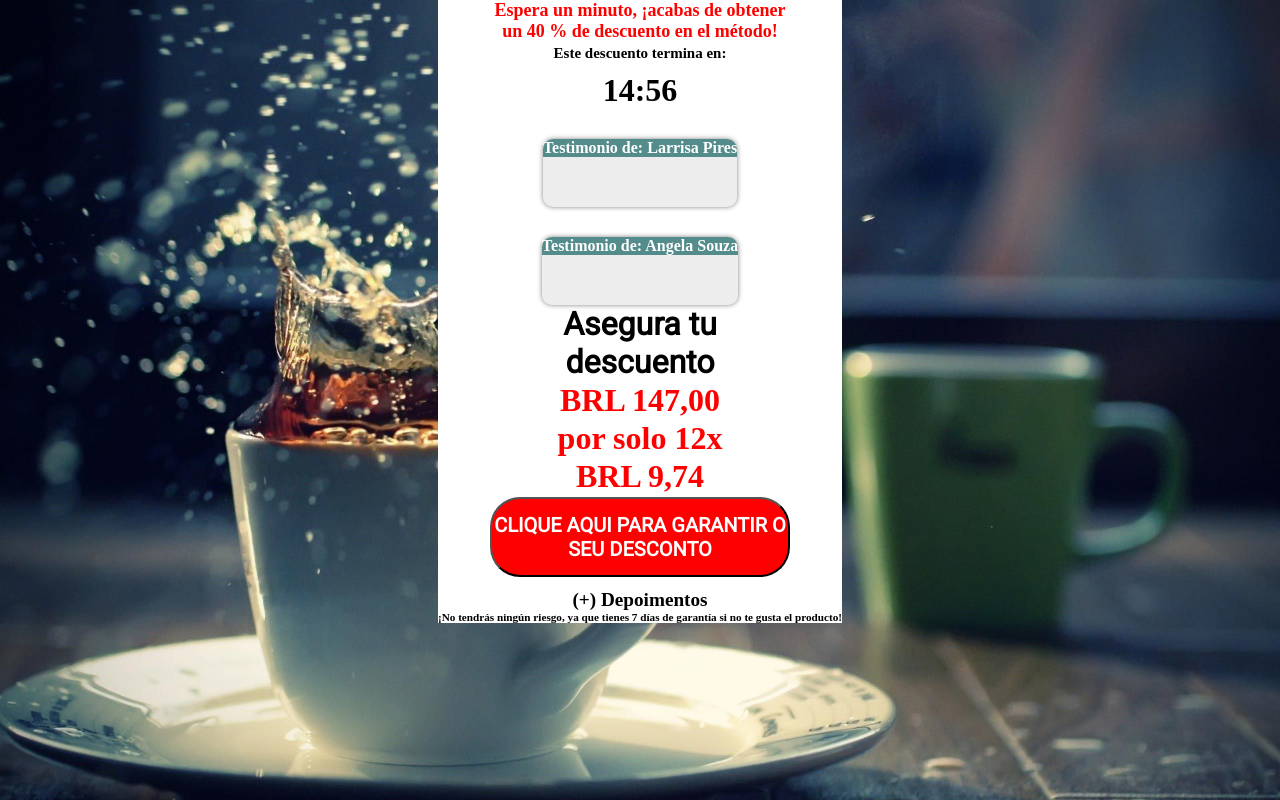
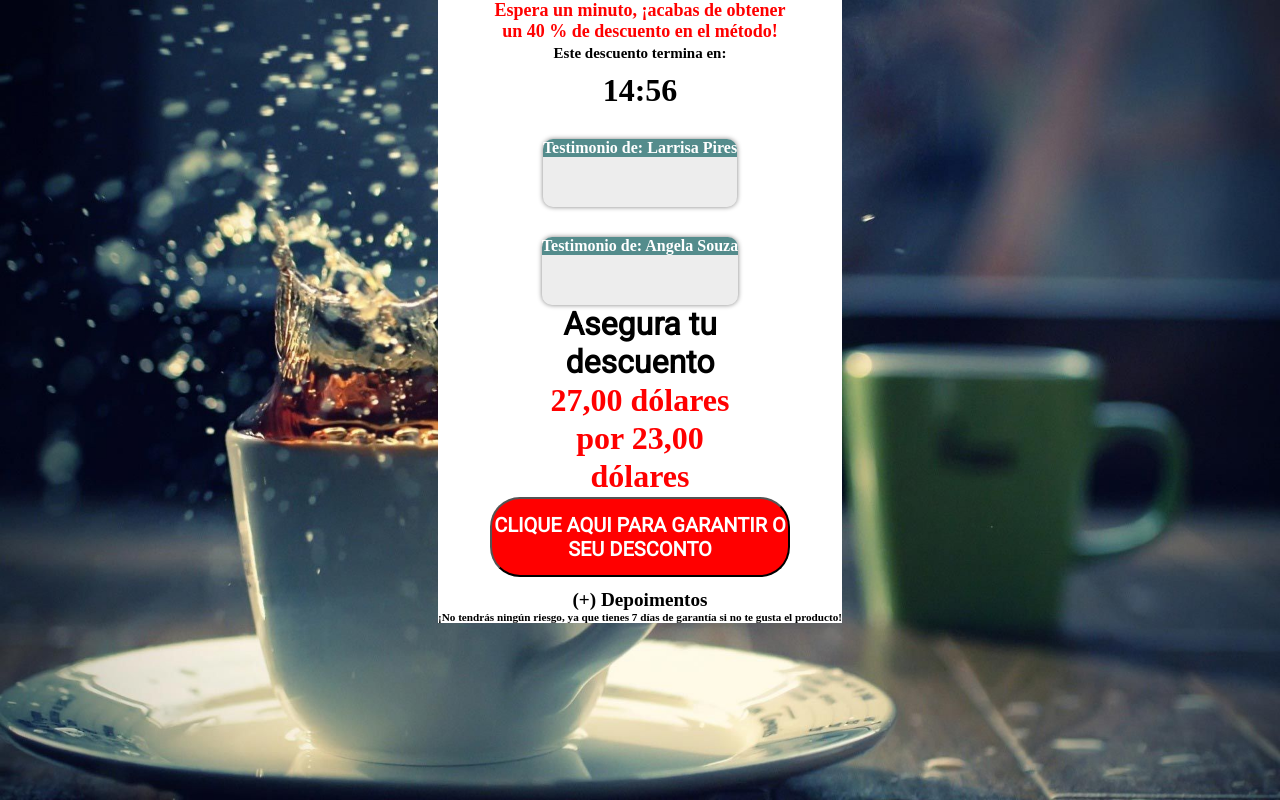
Before and after one commit to pabloykaro/tonico-indio-espanol, a React (Create React App) app: page /desconto in a window 1280 px wide. Built offline with nearby package versions, Linux system fonts and the light colour scheme; a web font is replaced by a local one.

Commit message:
Update index.js

```diff
--- a/src/pages/Desconto/index.js
+++ b/src/pages/Desconto/index.js
@@ -52,7 +52,7 @@ return (
              );
          })}
           <div className='button-create'>
-             <h1 className='desconto-title'>Asegura tu descuento <span className='text-desc'>BRL 147,00 por solo 12x BRL 9,74</span></h1>
+             <h1 className='desconto-title'>Asegura tu descuento <span className='text-desc'>27,00 dólares por 23,00 dólares</span></h1>
          </div>
            <button onClick={() => openInNewTab('https://pay.hotmart.com/I72056899U?off=bfuoyjdv&checkoutMode=10')} className='button-desc'>CLIQUE AQUI PARA GARANTIR O SEU DESCONTO</button>
         <div className='slides'>
```
